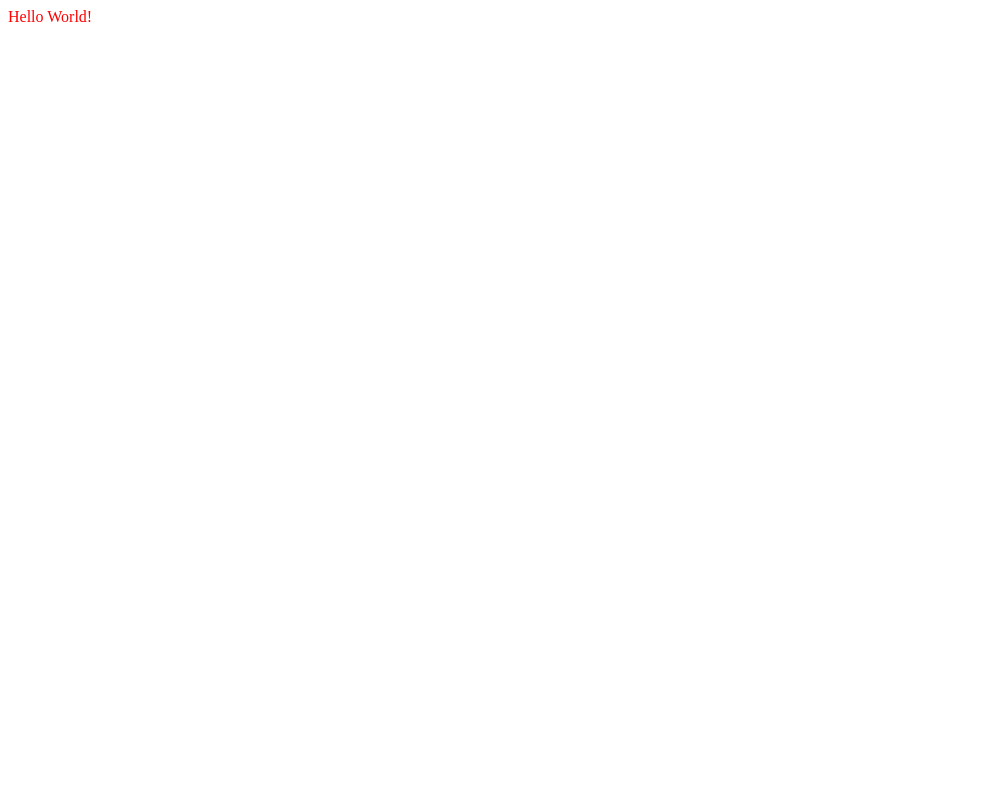
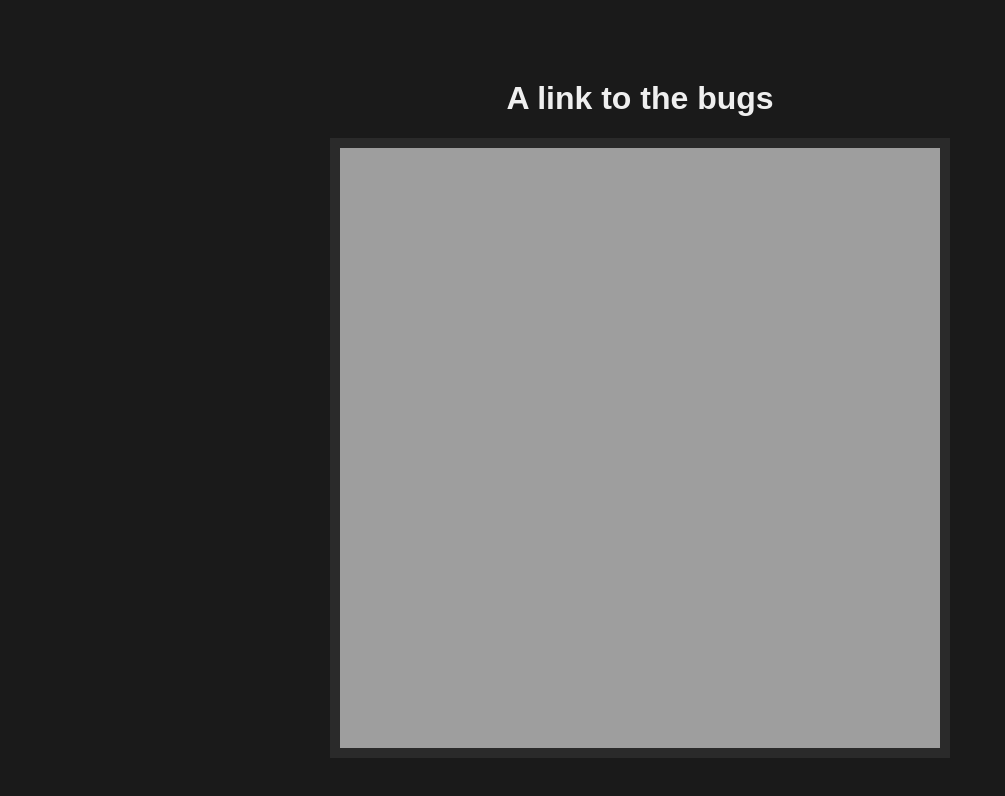
Before and after one commit to teles/a-link-to-the-bugs, a website built with webpack: page src/index.html in a window 1280 px wide. Shown: the whole page, without its empty margins (0-1005 px from the left). Built offline with nearby package versions, Linux system fonts and the light colour scheme.

Commit message:
SEM-ISSUE - Adiciona personagem controlavel e cenario

```diff
--- /dev/null
+++ b/src/CharacterSpriteCreator.js
@@ -0,0 +1,70 @@
+export default class CharacterSpriteCreator {
+
+    constructor(image, arena){
+        this.image = image;
+        this.srcX = 0;
+        this.srcY = 0;
+        this.width = 64;
+        this.height = 98;
+        this.posY = 0;
+        this.posX = 0;
+        this._direction = "none";
+        this.speed = 2;
+        this.countAnim = 0;
+        this.arena = arena;
+    }
+
+    draw(context) {
+        context.drawImage(this.image, this.srcX, this.srcY, this.width, this.height, this.posX, this.posY, this.width/2, this.height/2);
+        this.animate();
+    }
+
+    walk() {
+        const restrictWalkToCanvas = () =>{
+            this.posX = Math.max(0, Math.min(this.arena.width - this.width / 2, this.posX));
+            this.posY = Math.max(0, Math.min(this.arena.height - this.height / 2, this.posY));
+        };
+
+        const directions = {
+            "none": () => {},
+            "right": () => {
+                this.posX += this.speed;
+                this.srcY = this.height;
+            },
+            "left": () => {
+                this.posX -= this.speed;
+                this.srcY = 0;
+            },
+            "up": () => {
+                this.posY -= this.speed;
+                this.srcY = this.height * 2;
+            },
+            "down": () => {
+                this.posY += this.speed;
+                this.srcY = this.height * 3;
+            }
+        };
+        directions[this.direction]();
+        restrictWalkToCanvas();
+
+    }
+    animate() {
+
+        if(this.direction !== "none") {
+            this.countAnim++;
+            this.srcX = Math.floor(this.countAnim / 5) * this.width;
+        }
+
+        if(this.countAnim >= 32){
+            this.countAnim = 0;
+        }
+    }
+    get direction() {
+        return this._direction;
+    }
+
+    set direction(direction){
+        this._direction = direction;
+    }
+
+}
--- /dev/null
+++ b/src/KeyboardAdapter.js
@@ -0,0 +1,8 @@
+const KeyboardAdapter = {
+    37: "left",
+    38: "up",
+    39: "right",
+    40: "down"
+};
+
+export default KeyboardAdapter;
--- a/src/index.html
+++ b/src/index.html
@@ -2,9 +2,10 @@
 <html>
   <head>
     <meta charset="utf-8">
-    <title>Webpack ES6 Boilerplate</title>
+    <title>A link to the bugs</title>
   </head>
   <body>
-    <div class="hello" id="root"></div>
+    <h1>A link to the bugs</h1>
+    <canvas width="600" height="600"></canvas>
   </body>
 </html>
--- a/src/index.js
+++ b/src/index.js
@@ -1,4 +1,51 @@
-import sayHello from './hello';
-import './index.scss';
+import CharacterSpriteCreator from "./CharacterSpriteCreator";
+import KeyboardAdapter from "./KeyboardAdapter";
 
-document.getElementById('root').innerHTML = sayHello();
+import "./index.scss";
+
+window.onload = () => {
+    const canvas = document.querySelector("canvas");
+    const context = canvas.getContext("2d");
+    const linkSpritesheetImage = new Image();
+    const scene = new Image();
+    scene.src = "https://d1u5p3l4wpay3k.cloudfront.net/zelda_gamepedia_en/d/de/Thieves%27_Town.png";
+
+    linkSpritesheetImage.src = "https://image.ibb.co/fFpwvp/link.png";
+    const link = new CharacterSpriteCreator(linkSpritesheetImage, canvas);
+
+    linkSpritesheetImage.onload = () => {
+        init();
+    };
+
+    const update = () => {
+        link.walk();
+    };
+
+    const draw = () => {
+        context.clearRect(0, 0, canvas.width, canvas.height);
+        context.drawImage(scene, 0, 0, scene.width, scene.height, 0,0, canvas.width, canvas.height);
+        link.draw(context);
+    };
+
+    const init = () => {
+        updateFrame();
+        draw();
+    };
+
+    const updateFrame = () => {
+        window.requestAnimationFrame(updateFrame, canvas);
+        update();
+        draw();
+    };
+
+    const onKeydown = (event) => {
+        link.direction = KeyboardAdapter[event.keyCode];
+    };
+
+    const onKeyup = () => {
+        link.direction = "none";
+    };
+
+    window.addEventListener("keydown", onKeydown, false);
+    window.addEventListener("keyup", onKeyup, false);
+};
--- a/src/index.scss
+++ b/src/index.scss
@@ -1,3 +1,16 @@
-.hello {
-  color: red;
+body {
+  display: flex;
+  flex-direction: column;
+  background: #1a1a1a;
+  align-items: center;
+  justify-content: center;
+  height: 100vh;
+  overflow: hidden;
 }
+h1 {
+  color: #efefef;
+  font-family: sans-serif;
+}
+canvas {
+  border: 10px solid #2a2a2a;
+}
```
